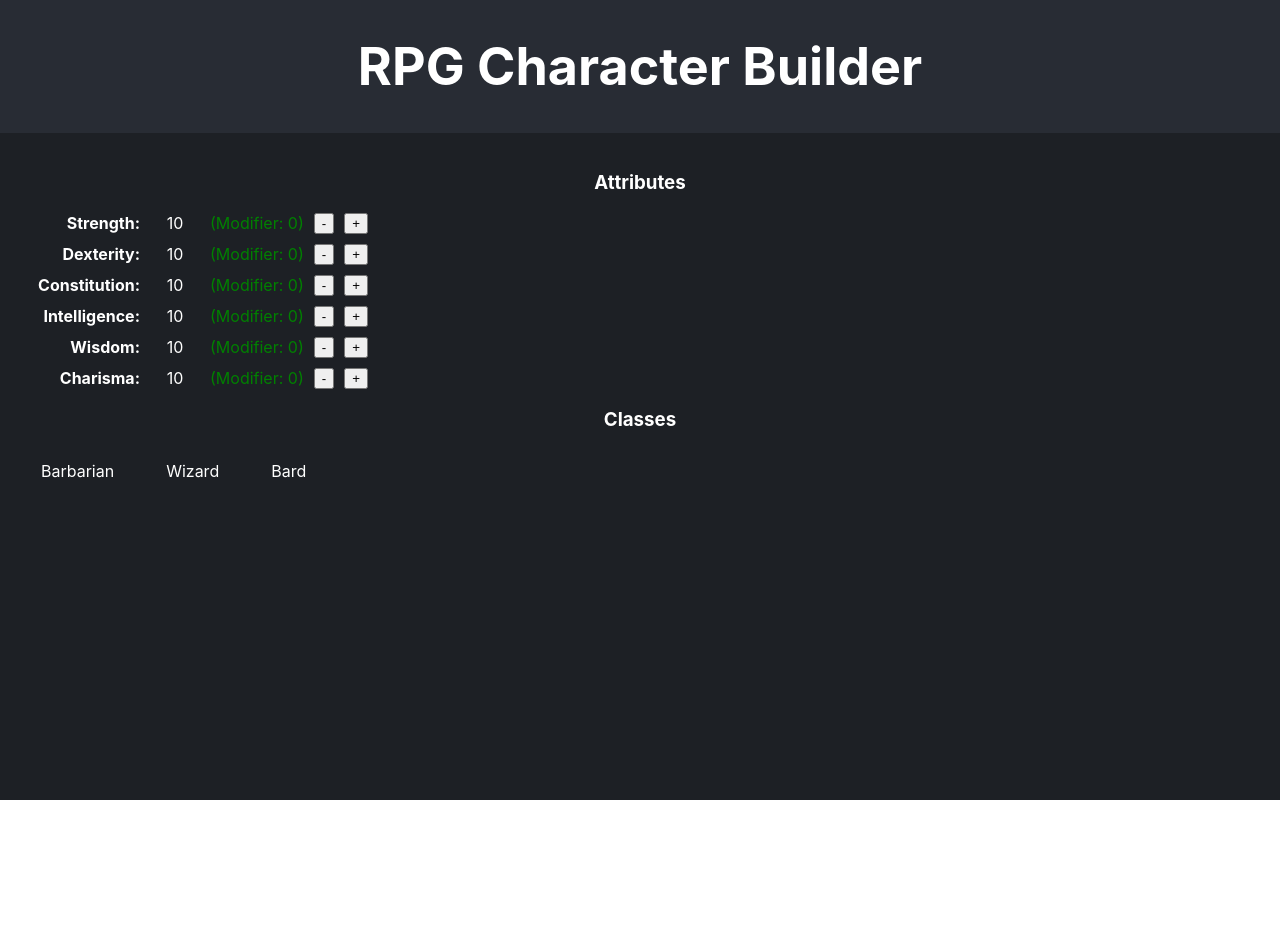
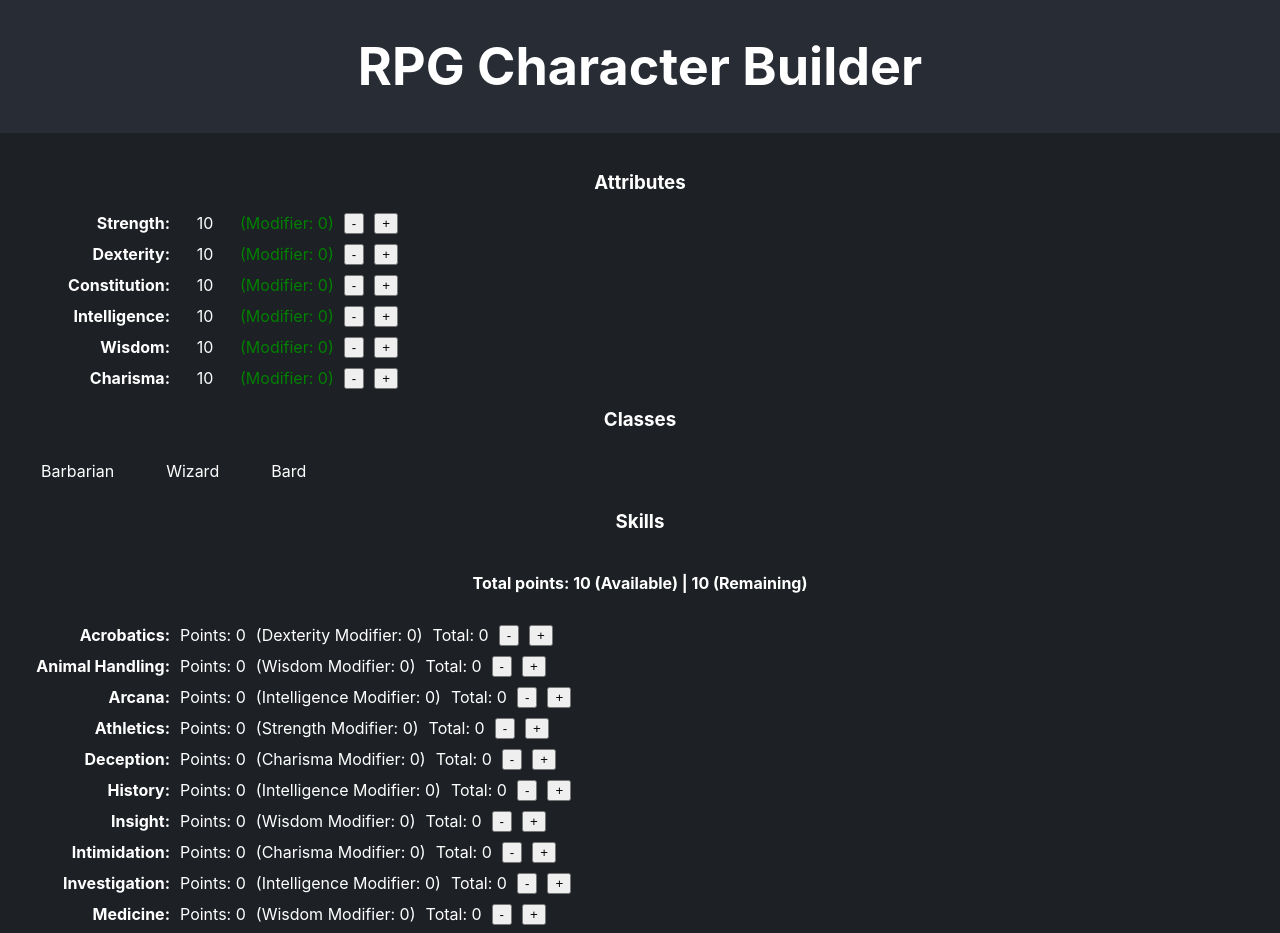
Before and after one commit to migvill/dnd-character, a React (Create React App) app: page / in a window 1280 px wide. Shown: the top 933 px of the page. Before the commit the page ends 800 px from the top, so only its background shows below. Built offline with nearby package versions, Linux system fonts and the light colour scheme.

Commit message:
Create Skill type. Refactor modifier calculation for reuse. Add skills list with points calculation

```diff
--- a/src/components/Character/Character.css
+++ b/src/components/Character/Character.css
@@ -2,6 +2,7 @@
   padding: 20px;
 }
 
+/* ATTRIBUTES */
 .character-attributes {
   display: flex;
   flex-direction: column;
@@ -16,7 +17,7 @@
 .character-attribute-name {
   text-align: right;
   font-weight: bold;
-  width: 120px;
+  width: 150px;
 }
 
 .character-attribute-value {
@@ -28,6 +29,7 @@
   color: green;
 }
 
+/* CLASS */
 .character-classes {
   display: flex;
   gap: 10px;
@@ -55,3 +57,26 @@
   border: 1px solid #fff;
   border-radius: 5px;
 }
+
+/* SKILLS */
+.character-skills {
+  display: flex;
+  flex-direction: column;
+  gap: 10px;
+}
+
+.character-skill-row {
+  display: flex;
+  gap: 10px;
+}
+
+.character-skill-name {
+  text-align: right;
+  font-weight: bold;
+  width: 150px;
+}
+
+.character-skill-value {
+  width: 50px;
+  text-align: center;
+}
--- a/src/components/Character/Character.tsx
+++ b/src/components/Character/Character.tsx
@@ -1,7 +1,7 @@
 import { useState } from 'react';
 import './Character.css';
-import { ATTRIBUTE_LIST, CLASS_LIST } from '../../consts';
-import { Attributes, Class } from '../../types';
+import { ATTRIBUTE_LIST, CLASS_LIST, SKILL_LIST } from '../../consts';
+import { Attributes, Class, Skill } from '../../types';
 
 function Character() {
     const [attributeLevel, setAttributeLevel] = useState<Attributes>(
@@ -11,6 +11,13 @@ function Character() {
         }, {} as Attributes)
     )
     const [currentClass, setCurrentClass] = useState<Class | null>(null)
+
+    const [skills, setSkills] = useState<Skill>(
+        SKILL_LIST.reduce((acc, { name }) => {
+            acc[name] = 0
+            return acc
+        }, {} as Skill)
+    )
 
     function changeAttributeLevel(attribute: keyof Attributes, delta: number) {
         setAttributeLevel((prev) => {
@@ -29,11 +36,27 @@ function Character() {
         setCurrentClass(currentClass === className ? null : className)
     }
 
-    function calculateModifier(attributeValue: number): string {
+    function calculateModifier(attributeValue: number): number {
         // +1 for each 2 points above 10
         const base = attributeValue - 10
-        const modifier = Math.floor(base / 2)
-        return modifier > 0 ? `+${modifier}` : `${modifier}`
+        return Math.floor(base / 2)
+    }
+
+    // Characters have 10 + (4 * Intelligence Modifier) points to spend between skills
+    const totalPointsAvailable = 10 + (4 * calculateModifier(attributeLevel.Intelligence))
+    const totalPointsSpent = Object.values(skills).reduce((sum, points) => sum + points, 0)
+    const pointsRemaining = totalPointsAvailable - totalPointsSpent
+
+    function changeSkillLevel(skillName: keyof Skill, delta: number) {
+        setSkills((prev) => {
+            const newValue = prev[skillName] + delta
+            const totalSpent = Object.values(prev).reduce((sum, points) => sum + points, 0)
+
+            if (newValue >= 0 && totalSpent + delta <= totalPointsAvailable) {
+                return { ...prev, [skillName]: newValue }
+            }
+            return prev
+        })
     }
 
     return (
@@ -41,15 +64,19 @@ function Character() {
             <h3>Attributes</h3>
             <div className="character-attributes">
                 {
-                    ATTRIBUTE_LIST.map((attr, idx) => (
+                    ATTRIBUTE_LIST.map((attr, idx) => {
+                        const modifier = calculateModifier(attributeLevel[attr])
+                        const modifierStr = modifier > 0 ? `+${modifier}` : `${modifier}`
+                        return (
                             <div className="character-attribute-row" key={idx}>
                                 <span className="character-attribute-name">{attr}:</span>
                                 <span className="character-attribute-value">{ attributeLevel[attr] }</span>
-                            <span className="character-attribute-modifier">(Modifier: {calculateModifier(attributeLevel[attr])})</span>
+                                <span className="character-attribute-modifier">(Modifier: {modifierStr})</span>
                                 <button onClick={() => changeAttributeLevel(attr as keyof Attributes, -1)}>-</button>
                                 <button onClick={() => changeAttributeLevel(attr as keyof Attributes, 1)}>+</button>
                             </div>
-                    ))
+                        )
+                    })
                 }
             </div>
             <h3>Classes</h3>
@@ -79,6 +106,25 @@ function Character() {
                     </ul>
                 </div>
             )}
+
+            <h3>Skills</h3>
+            <div className="character-skills">
+                <h4>Total points: {totalPointsAvailable} (Available) | {pointsRemaining} (Remaining)</h4>
+                {SKILL_LIST.map((skill) => {
+                    const attributeModifier = attributeLevel[skill.attributeModifier as keyof Attributes]
+                    const skillTotalValue = skills[skill.name] + Math.floor((attributeModifier - 10) / 2)
+                    return (
+                        <div className="character-skill-row" key={skill.name}>
+                            <span className="character-skill-name">{skill.name}:</span>
+                            <span className="character-skill-points">Points: {skills[skill.name]}</span>
+                            <span className="character-skill-modifier">({skill.attributeModifier} Modifier: {Math.floor((attributeModifier - 10) / 2)})</span>
+                            <span className="character-skill-total">Total: {skillTotalValue}</span>
+                            <button onClick={() => changeSkillLevel(skill.name, -1)}>-</button>
+                            <button onClick={() => changeSkillLevel(skill.name, 1)}>+</button>
+                        </div>
+                    )
+                })}
+            </div>
         </div>
     )
 }
--- a/src/types.ts
+++ b/src/types.ts
@@ -1,3 +1,5 @@
+import { SKILL_LIST } from "./consts";
+
 export type Attributes = {
     Strength: number;
     Dexterity: number;
@@ -8,3 +10,5 @@ export type Attributes = {
 };
 
 export type Class = "Barbarian" | "Wizard" | "Bard";
+
+export type Skill = Record<typeof SKILL_LIST[number]['name'], number>;
```
Lines whose indentation alone changed are shown as unchanged.
